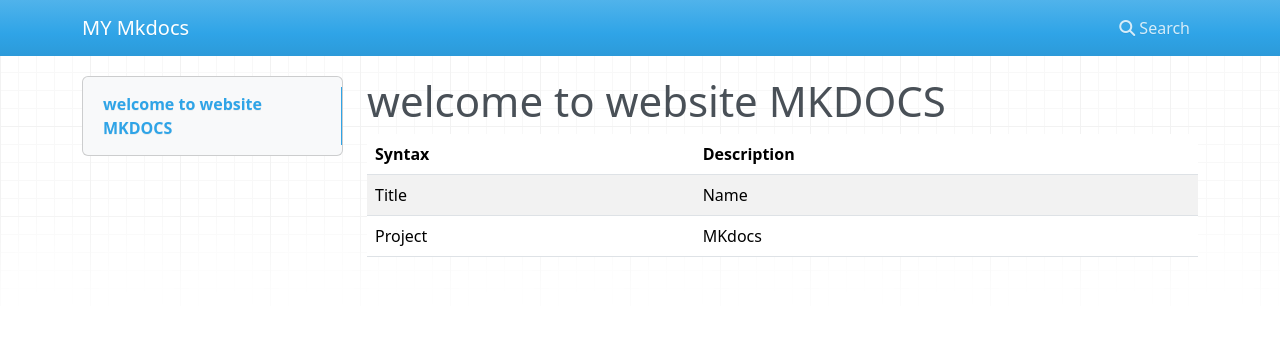
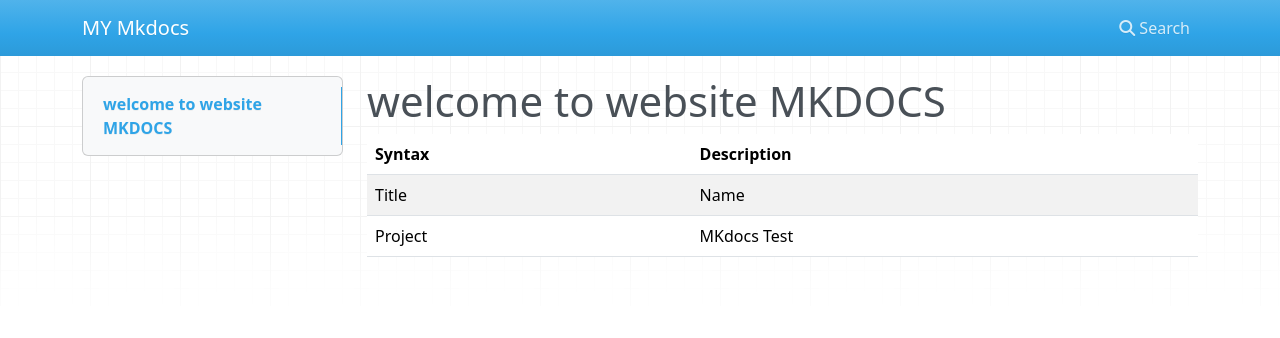
Before and after one commit to Sharbal-Shuker/mkdocs_test, an MkDocs documentation site: the page built from docs/index.md, in a window 1280 px wide. Shown: the top 338 px of the page. Built offline with MkDocs 1.6.1, drawn with Linux system fonts in a browser that asks for light colours; nearby versions of some CDN libraries.

Commit message:
Update index.md

```diff
--- a/docs/index.md
+++ b/docs/index.md
@@ -2,4 +2,4 @@
 | Syntax | Description |
 | ----------- | ----------- |
 | Title | Name |
-| Project | MKdocs |
+| Project | MKdocs Test |
```
